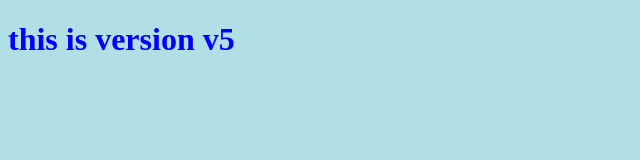
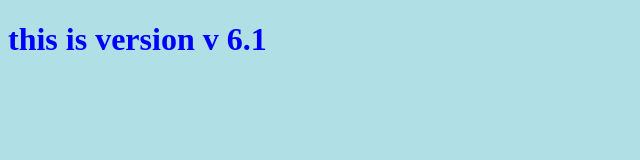
Before and after one commit to vsurve/REPO, a plain HTML site: page index.html in a window 1280 px wide. Shown: the full height of the page, 0-640 px from the left. Drawn offline with Linux system fonts and the light colour scheme.

Commit message:
Change version to v 6.1

```diff
--- a/index.html
+++ b/index.html
@@ -7,6 +7,6 @@
     <link rel="stylesheet" href="styles.css"
 </head>
 <body>
-    <h1> this is version v5</h1>
+    <h1> this is version v 6.1</h1>
 </body>
 </html>
```
